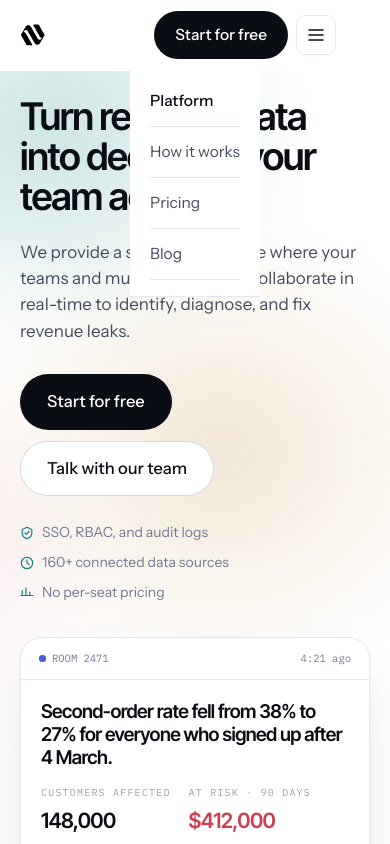
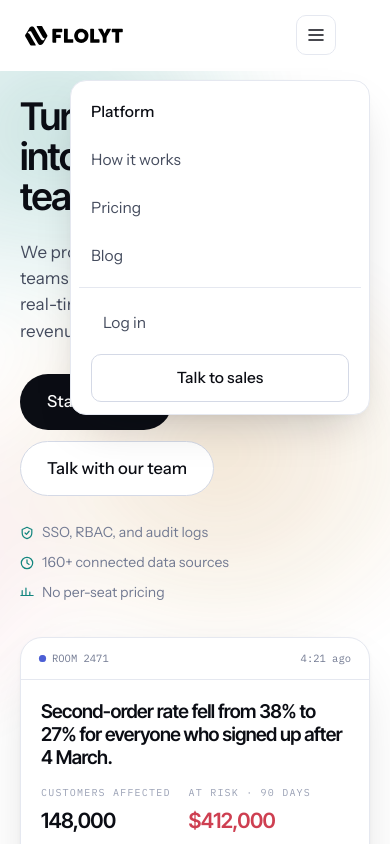
Before and after one commit to Yinkusadel/new-flolyt-landing-page, a React (Vite) app: page / in a window 390 px wide. Both pictures are taken after a click on the button "Menu". Shown: the top 844 px of the page. Built offline with nearby package versions, Linux system fonts and the light colour scheme.

Commit message:
feat(nav): drop header CTA, redesign the tablet/mobile menu as a floating card with account actions

```diff
--- a/index.html
+++ b/index.html
@@ -11,6 +11,7 @@
     <meta name="twitter:card" content="summary_large_image" />
     <link rel="preconnect" href="https://fonts.googleapis.com">
     <link rel="preconnect" href="https://fonts.gstatic.com" crossorigin>
+    <link rel="icon" type="image/x-icon" href="/favicon.ico" />
     <link href="https://fonts.googleapis.com/css2?family=Inter+Tight:wght@400;500;600;700&family=Instrument+Sans:ital,wght@0,400..600;1,400&family=IBM+Plex+Mono:wght@400;500&display=swap" rel="stylesheet">
   </head>
   <body>
--- a/src/App.tsx
+++ b/src/App.tsx
@@ -338,11 +338,14 @@ export default function App() {
             <a href="#/rooms" aria-current={route === '/rooms' ? 'page' : undefined}>How it works</a>
             <a href="#/pricing" aria-current={route === '/pricing' ? 'page' : undefined}>Pricing</a>
             <a href="/blog/">Blog</a>
+            <div className="nav-actions">
+              <a className="txt" href="#/pricing">Log in</a>
+              <a className="btn btn-line" href="#contact">Talk to sales</a>
+            </div>
           </nav>
           <div className="nav-right">
             <a className="txt" href="#/pricing">Log in</a>
             <a className="btn btn-line" href="#contact">Talk to sales</a>
-            <a className="btn btn-dark" href="#/pricing">Start for free</a>
             <button
               className="burger"
               id="burger"
--- a/src/index.css
+++ b/src/index.css
@@ -257,6 +257,10 @@ h1, h2, h3, h4, h5 {
 .nav-links a[aria-current="page"] {
   color: var(--ink);
   font-weight: 500;
+}
+
+.nav-actions {
+  display: none;
 }
 
 .nav-right {
@@ -1737,40 +1741,77 @@ footer {
   }
 }
 
+@media (max-width: 900px) {
+  .logo-full {
+    height: 32px;
+  }
+  .nav-links {
+    display: none;
+  }
+  .nav-links.open {
+    display: flex;
+    position: absolute;
+    top: 100%;
+    right: var(--gut);
+    margin-top: 10px;
+    flex-direction: column;
+    gap: 2px;
+    width: min(300px, calc(100vw - 2 * var(--gut)));
+    background: #fff;
+    border: 1px solid var(--line);
+    border-radius: 16px;
+    box-shadow: 0 20px 44px -16px rgba(11, 13, 20, .22), 0 4px 14px -6px rgba(11, 13, 20, .08);
+    padding: 8px;
+    animation: navMenu .16s cubic-bezier(.2, .8, .2, 1);
+  }
+  .nav-links.open a {
+    padding: 11px 12px;
+    border-radius: 10px;
+    transition: background .15s, color .15s;
+  }
+  .nav-links.open a:hover {
+    background: var(--line);
+  }
+  .nav-actions {
+    display: flex;
+    flex-direction: column;
+    gap: 8px;
+    margin-top: 6px;
+    padding: 12px 12px 4px;
+    border-top: 1px solid var(--line);
+  }
+  .nav-actions .txt {
+    padding: 11px 12px;
+    border-radius: 10px;
+  }
+  .nav-actions .txt:hover {
+    background: var(--line);
+  }
+  .nav-actions .btn {
+    width: 100%;
+  }
+  .burger {
+    display: grid;
+  }
+  .nav-right .txt, .nav-right .btn-line {
+    display: none;
+  }
+}
+
+@keyframes navMenu {
+  from {
+    opacity: 0;
+    transform: translateY(-6px) scale(.98);
+  }
+  to {
+    opacity: 1;
+    transform: none;
+  }
+}
+
 @media (max-width: 760px) {
   body {
     font-size: 16px;
-  }
-  .logo-full {
-    display: none;
-  }
-  .logo-icon {
-    display: block;
-  }
-  .nav-links {
-    display: none;
-  }
-  .nav-links.open {
-    display: flex;
-    position: absolute;
-    top: 70px;
-    left: 0;
-    right: 0;
-    flex-direction: column;
-    gap: 0;
-    background: #fff;
-    border-bottom: 1px solid var(--line);
-    padding: 6px var(--gut) 16px;
-  }
-  .nav-links.open a {
-    padding: 13px 0;
-    border-bottom: 1px solid var(--line);
-  }
-  .burger {
-    display: grid;
-  }
-  .nav-right .txt, .nav-right .btn-line {
-    display: none;
   }
   .room-bar {
     font-size: 10.5px;
```
Also changed, not shown: 1 other file (tests, documents, lock files or other folders).
